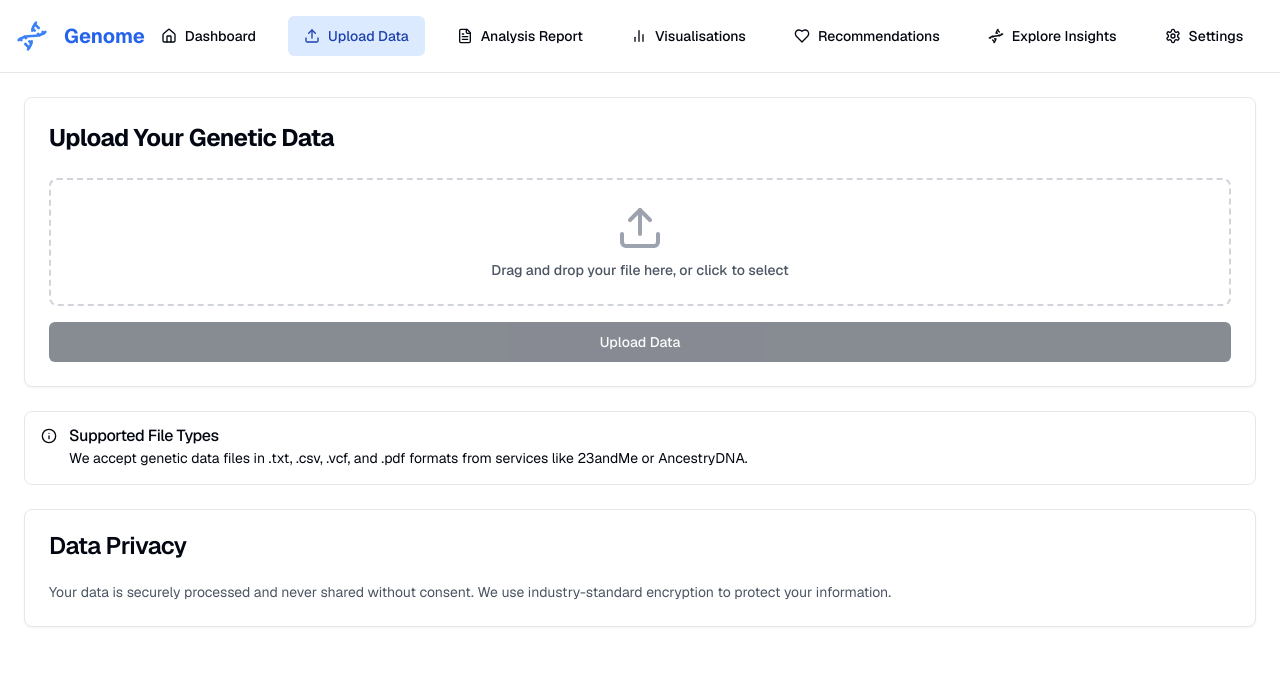
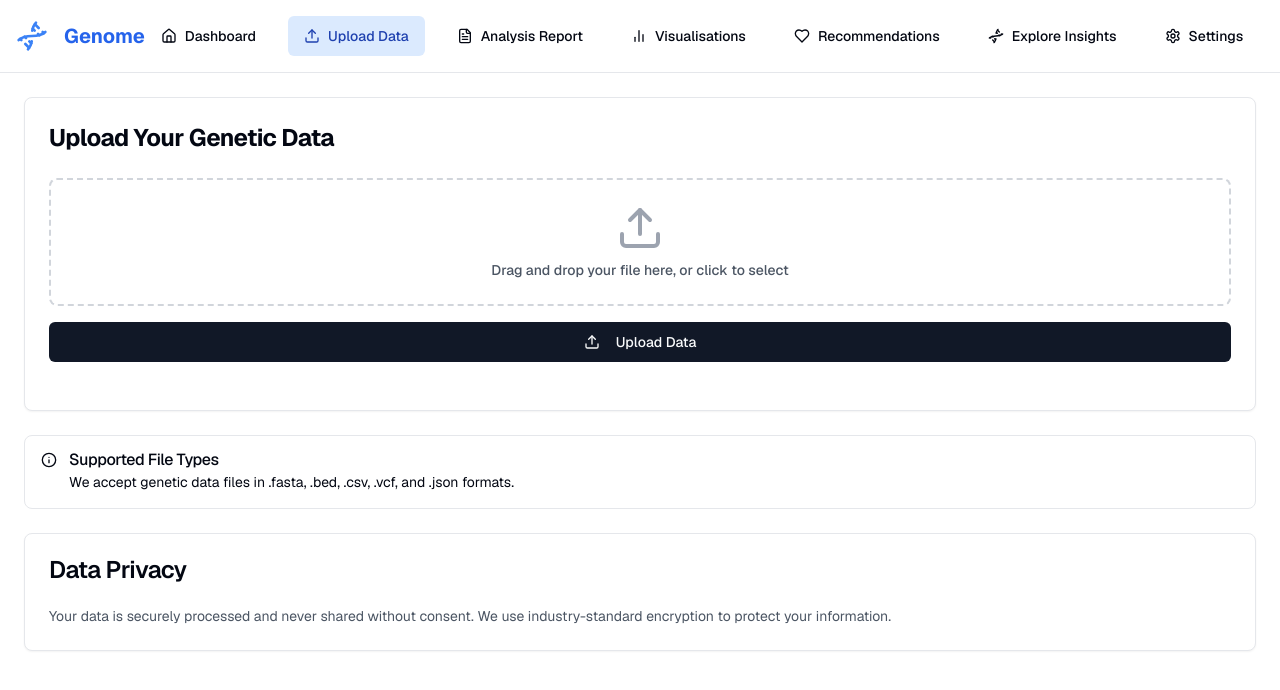
Before and after one commit to contigen/genome, a Next.js app: page /upload in a window 1280 px wide. Shown: the top 690 px of the page. Built offline with nearby package versions, Linux system fonts and the light colour scheme.

Commit message:
Update upload page

```diff
--- a/src/app/(navigation)/upload/page.tsx
+++ b/src/app/(navigation)/upload/page.tsx
@@ -1,22 +1,38 @@
 'use client'
 
 import { useState } from 'react'
-import { Card, CardContent, CardHeader, CardTitle } from '&/components/ui/card'
+import {
+  Card,
+  CardContent,
+  CardFooter,
+  CardHeader,
+  CardTitle,
+} from '&/components/ui/card'
 import { Button } from '&/components/ui/button'
 import { Input } from '&/components/ui/input'
 import { Alert, AlertDescription, AlertTitle } from '&/components/ui/alert'
-import { Info, Upload } from 'lucide-react'
+import { AlertCircle, Info, Upload } from 'lucide-react'
+import { useGeneticData } from '&/app/genetic-data-context'
+import { processGeneticData } from '&/app/action'
+import { useRouter } from 'next/navigation'
+
+const FILE_TYPES = [`bed`, `json`, `tsv`, `vcf`, `fasta`]
 
 export default function UploadData() {
   const [file, setFile] = useState<File | null>(null)
   const [preview, setPreview] = useState<string | null>(null)
+  const [uploading, setUploading] = useState(false)
+  const [error, setError] = useState<string | null>(null)
+  const router = useRouter()
+  const { setGeneticData, incrementTotalAnalyses } = useGeneticData()
 
   const handleFileChange = (event: React.ChangeEvent<HTMLInputElement>) => {
+    if (error) setError(null)
     const selectedFile = event.target.files?.[0]
     if (selectedFile) {
       setFile(selectedFile)
-      // For text files, read and set preview
-      if (selectedFile.type === 'text/plain') {
+      const fileType = selectedFile.name.split('.').pop()?.toLowerCase()
+      if (FILE_TYPES.includes(fileType!)) {
         const reader = new FileReader()
         reader.onload = e => setPreview(e.target?.result as string)
         reader.readAsText(selectedFile)
@@ -26,9 +42,29 @@ export default function UploadData() {
     }
   }
 
-  const handleUpload = () => {
-    // Implement file upload logic here
-    console.log('Uploading file:', file)
+  const handleUpload = async (evt: React.FormEvent) => {
+    evt.preventDefault()
+    if (!file) {
+      setError('Please select a file to upload.')
+      return
+    }
+
+    setUploading(true)
+    setError(null)
+
+    const formData = new FormData()
+    formData.append('file', file)
+
+    try {
+      const geneticData = await processGeneticData(formData)
+      setGeneticData(geneticData)
+      incrementTotalAnalyses()
+      router.push('/dashboard')
+    } catch {
+      setError('An error occurred during processing. Please try again.')
+    } finally {
+      setUploading(false)
+    }
   }
 
   return (
@@ -44,10 +80,11 @@ export default function UploadData() {
             <div className='border-2 border-dashed border-gray-300 rounded-lg p-6 text-center'>
               <Input
                 type='file'
-                accept='.txt,.csv,.vcf,.pdf'
+                accept='.vcf,.fasta,.tsv,.bed,.json'
                 onChange={handleFileChange}
                 className='hidden'
                 id='file-upload'
+                disabled={uploading}
               />
               <label htmlFor='file-upload' className='cursor-pointer'>
                 <div className='flex flex-col items-center'>
@@ -63,33 +100,44 @@ export default function UploadData() {
                 Selected file: {file.name}
               </div>
             )}
-            <Button onClick={handleUpload} disabled={!file} className='w-full'>
-              Upload Data
+            <Button
+              onClick={handleUpload}
+              disabled={uploading}
+              className='w-full'
+            >
+              {uploading ? (
+                <>
+                  <Upload className='mr-2 h-4 w-4 animate-spin' />
+                  Processing...
+                </>
+              ) : (
+                <>
+                  <Upload className='mr-2 h-4 w-4' />
+                  Upload Data
+                </>
+              )}
             </Button>
           </div>
         </CardContent>
+        <CardFooter>
+          {error && (
+            <Alert variant='destructive'>
+              <AlertCircle className='h-4 w-4' />
+              <AlertTitle>Error</AlertTitle>
+              <AlertDescription>{error}</AlertDescription>
+            </Alert>
+          )}
+        </CardFooter>
       </Card>
 
       <Alert>
         <Info className='h-4 w-4' />
         <AlertTitle>Supported File Types</AlertTitle>
         <AlertDescription>
-          We accept genetic data files in .txt, .csv, .vcf, and .pdf formats
-          from services like 23andMe or AncestryDNA.
+          We accept genetic data files in .fasta, .bed, .csv, .vcf, and .json
+          formats.
         </AlertDescription>
       </Alert>
-
-      <Card>
-        <CardHeader>
-          <CardTitle>Data Privacy</CardTitle>
-        </CardHeader>
-        <CardContent>
-          <p className='text-sm text-gray-600'>
-            Your data is securely processed and never shared without consent. We
-            use industry-standard encryption to protect your information.
-          </p>
-        </CardContent>
-      </Card>
 
       {preview && (
         <Card>
@@ -103,6 +151,18 @@ export default function UploadData() {
           </CardContent>
         </Card>
       )}
+
+      <Card>
+        <CardHeader>
+          <CardTitle>Data Privacy</CardTitle>
+        </CardHeader>
+        <CardContent>
+          <p className='text-sm text-gray-600'>
+            Your data is securely processed and never shared without consent. We
+            use industry-standard encryption to protect your information.
+          </p>
+        </CardContent>
+      </Card>
     </div>
   )
 }
```
